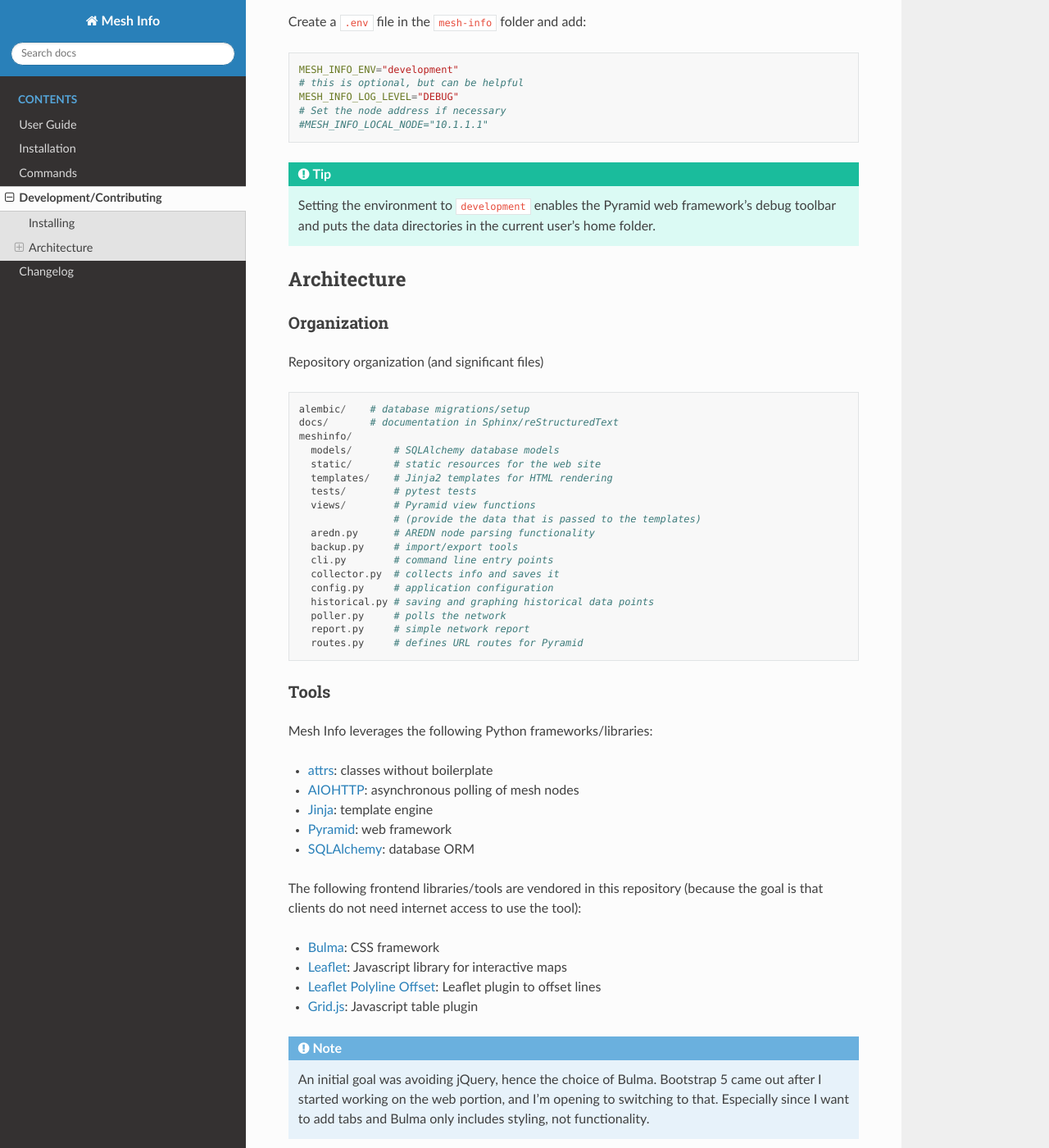
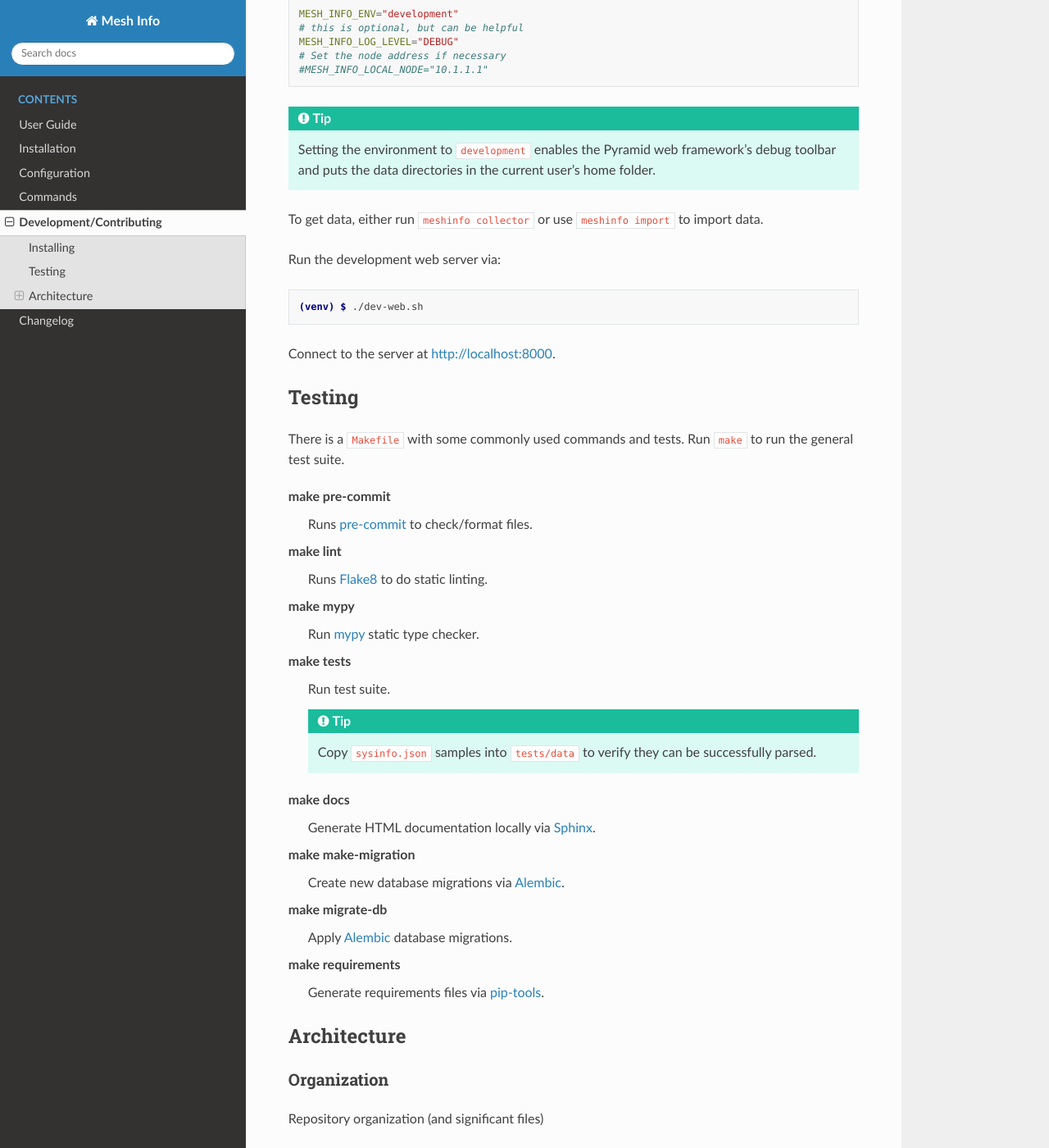
Before and after one commit to smsearcy/mesh-info, a Sphinx documentation site: the page built from docs/contributing.rst, in a window 1280 px wide and 1400 px high, scrolled down 997 px. Shown: the whole window at 82% size. Built offline with Sphinx 7.4.7 and the Read the Docs theme 2.0.0, drawn with Linux system fonts in a browser that asks for light colours; some of the changed text lies outside the part shown.

Commit message:
Add configurion options for map coordinates
Change the default map to show most of the world.
Add configuration options for the latitude, longitude, and zoom.
Document most of the configuration options.
Add some more notes about contributing.
Fix some missing options for `alembic` in documentation.

```diff
--- a/CHANGELOG.rst
+++ b/CHANGELOG.rst
@@ -30,6 +30,7 @@
 * Basic implementation of network map.
   Client is required internet access to fetch tiles.
   All map elements rendered on single layer.
+* Set starting map coordinates via configuration file (`#45 <https://github.com/smsearcy/mesh-info/issues/45>`_)
 
 Changed
 ^^^^^^^
--- a/docs/contributing.rst
+++ b/docs/contributing.rst
@@ -56,6 +52,52 @@
 
     Setting the environment to ``development`` enables the Pyramid web framework's debug toolbar
     and puts the data directories in the current user's home folder.
+
+To get data, either run ``meshinfo collector``
+or use ``meshinfo import`` to import data.
+
+Run the development web server via:
+
+.. code-block:: console
+
+   (venv) $ ./dev-web.sh
+
+Connect to the server at http://localhost:8000.
+
+
+Testing
+-------
+
+There is a ``Makefile`` with some commonly used commands and tests.
+Run ``make`` to run the general test suite.
+
+make pre-commit
+   Runs `pre-commit <https://pre-commit.com/>`_ to check/format files.
+
+make lint
+   Runs `Flake8 <https://flake8.pycqa.org/en/latest/index.html>`_ to do static linting.
+
+make mypy
+   Run `mypy <http://mypy-lang.org/>`_ static type checker.
+
+make tests
+   Run test suite.
+
+   .. tip::
+
+      Copy ``sysinfo.json`` samples into ``tests/data`` to verify they can be successfully parsed.
+
+make docs
+   Generate HTML documentation locally via `Sphinx <https://www.sphinx-doc.org/>`_.
+
+make make-migration
+   Create new database migrations via `Alembic <https://alembic.sqlalchemy.org/>`_.
+
+make migrate-db
+   Apply `Alembic <https://alembic.sqlalchemy.org/>`_ database migrations.
+
+make requirements
+   Generate requirements files via `pip-tools <https://pypi.org/project/pip-tools/>`_.
 
 
 Architecture
--- a/docs/index.rst
+++ b/docs/index.rst
@@ -16,6 +16,7 @@
 
    guide
    installation
+   config
    commands
    contributing
 
```
Also changed, not shown: other parts of docs/contributing.rst (+0 -4 lines), README.rst (+6 -3 lines), docs/config.rst (added, +78 -0 lines), docs/installation.rst (+5 -3 lines), 4 other files.
